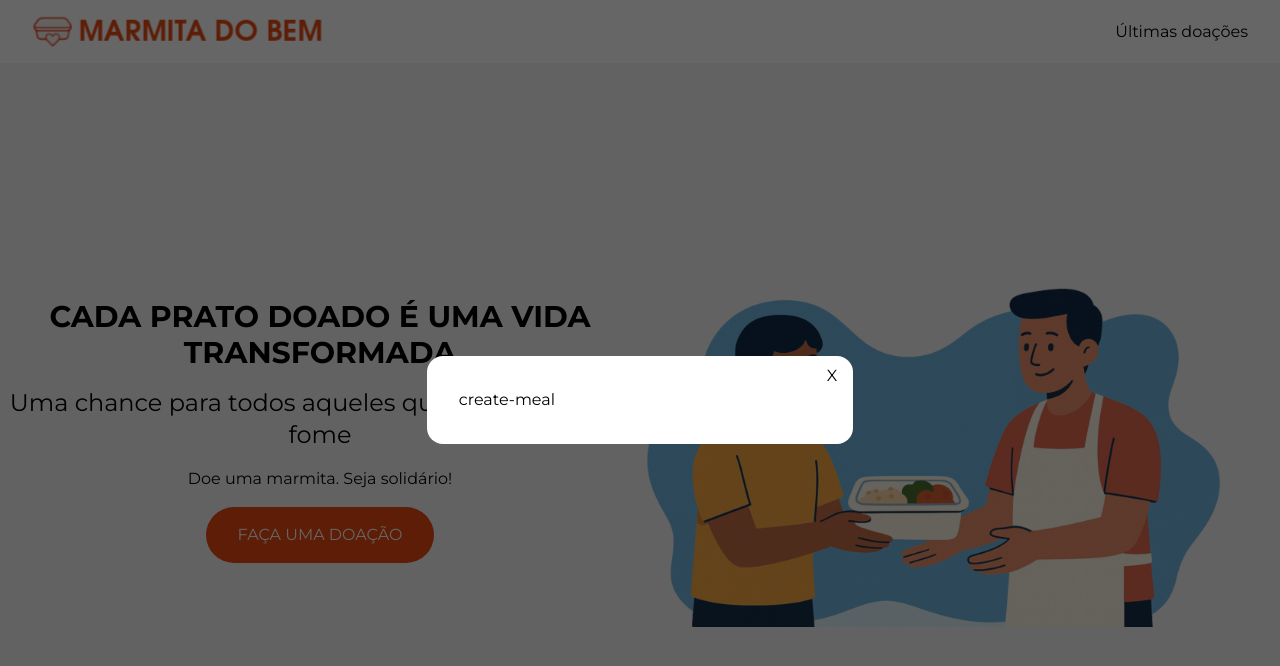
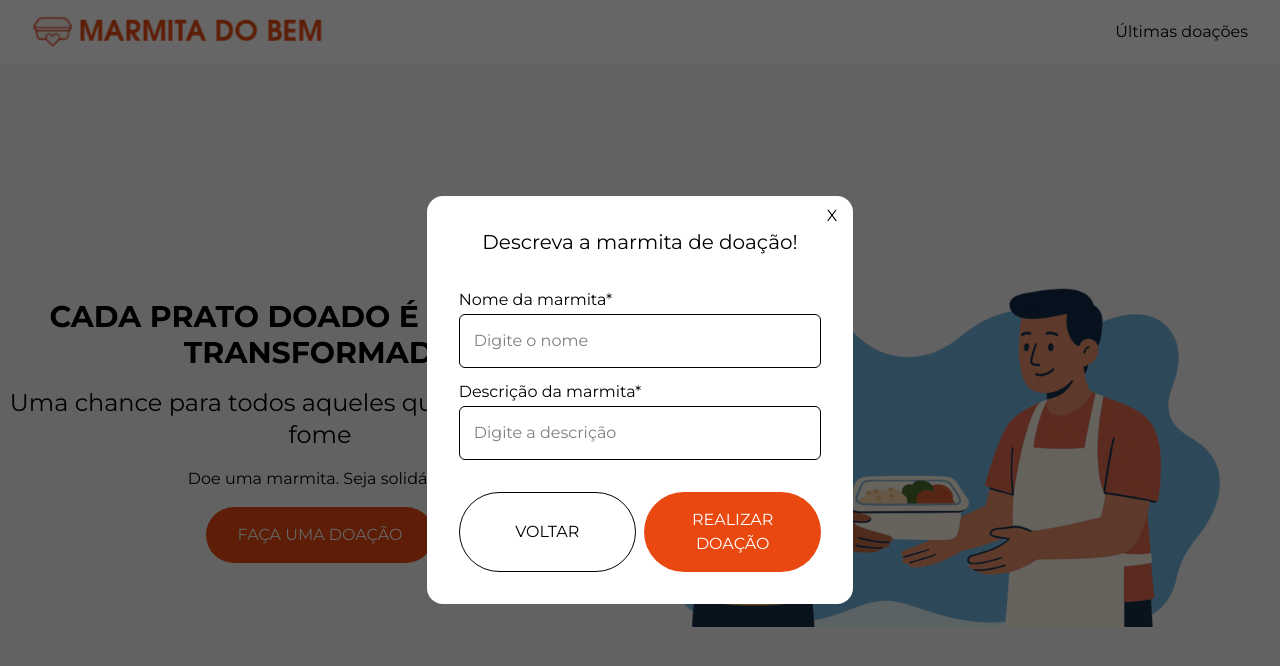
Before and after one commit to Enzovnm/restaurant-donation-management-platform, a React (Vite) app in the folder front-end/restaurant-donation-management-platform/: page /create-donation/meal in a window 1280 px wide. Shown: the top 666 px of the page. Built offline with nearby package versions, Linux system fonts and the light colour scheme.

Commit message:
feat: CreateMeal component & validations & api fetch

```diff
--- a/front-end/restaurant-donation-management-platform/package.json
+++ b/front-end/restaurant-donation-management-platform/package.json
@@ -18,7 +18,8 @@
     "react-hook-form": "^7.62.0",
     "react-router": "^7.8.2",
     "tailwindcss": "^4.1.12",
-    "zod": "^4.1.5"
+    "zod": "^4.1.5",
+    "zustand": "^5.0.8"
   },
   "devDependencies": {
     "@eslint/js": "^9.33.0",
--- a/front-end/restaurant-donation-management-platform/src/components/CreateDonation/donation-schema.ts
+++ b/front-end/restaurant-donation-management-platform/src/components/CreateDonation/donation-schema.ts
@@ -1,12 +1,12 @@
 import { z } from "zod";
 
 export const donationSchema = z.object({
-  restaurantName: z.string().min(1),
-  email: z.string().email(),
-  cnpj: z.string().length(14),
+  restaurantName: z.string().min(1, "Nome do restaurante é obrigatório"),
+  email: z.string().email("Email inválido"),
+  cnpj: z.string().length(14, "O CNPJ deve conter 14 dígitos"),
   picture: z.string().optional(),
-  mealName: z.string().min(1),
-  mealDescription: z.string().min(1),
+  mealName: z.string().min(1, "Nome da marmita é obrigatório"),
+  mealDescription: z.string().min(1, "Descrição da marmita é obrigatório"),
 });
 
 export type DonationSchema = z.infer<typeof donationSchema>;
--- a/front-end/restaurant-donation-management-platform/src/components/CreateDonation/steps/create-meal.tsx
+++ b/front-end/restaurant-donation-management-platform/src/components/CreateDonation/steps/create-meal.tsx
@@ -1,5 +1,148 @@
-import React from "react";
+import React, { useState } from "react";
+import z from "zod";
+import { donationSchema } from "../donation-schema";
+import { zodResolver } from "@hookform/resolvers/zod";
+import { useForm } from "react-hook-form";
+import { useNavigate } from "react-router";
+import { useDonationStore } from "../../../stores/DonationStore";
+
+const createMealSchema = donationSchema.pick({
+  mealName: true,
+  mealDescription: true,
+});
+
+type CreateMealSchema = z.infer<typeof createMealSchema>;
 
 export const CreateMeal = () => {
-  return <div>create-meal</div>;
+  const {
+    register,
+    handleSubmit,
+    formState: { errors },
+    getValues,
+  } = useForm<CreateMealSchema>({
+    resolver: zodResolver(createMealSchema),
+    defaultValues: useDonationStore.getState(),
+  });
+
+  const restaurantName = useDonationStore((state) => state.restaurantName);
+  const email = useDonationStore((state) => state.email);
+  const cnpj = useDonationStore((state) => state.cnpj);
+  const picture = useDonationStore((state) => state.picture);
+
+  const setData = useDonationStore((state) => state.setData);
+
+  const [error, setError] = useState<{ message?: string }>({});
+
+  const navigate = useNavigate();
+
+  const handleForm = async (data: CreateMealSchema) => {
+    const createRestaurantUrl = "http://localhost:8080/restaurants";
+    const createMealUrl = "http://localhost:8080/meals";
+
+    try {
+      const restaurantResponse = await fetch(createRestaurantUrl, {
+        method: "POST",
+        headers: {
+          "Content-Type": "application/json",
+        },
+        body: JSON.stringify({
+          name: restaurantName,
+          email,
+          cnpj,
+          picture,
+        }),
+      });
+
+      const restaurantData = await restaurantResponse.json();
+
+      if (!restaurantResponse.ok) {
+        setError(restaurantData);
+        console.log(error);
+        return;
+      }
+
+      const mealResponse = await fetch(createMealUrl, {
+        method: "POST",
+        headers: {
+          "Content-Type": "application/json",
+        },
+        body: JSON.stringify({
+          restaurantId: restaurantData.id,
+          name: data.mealName,
+          description: data.mealDescription,
+        }),
+      });
+
+      console.log(mealResponse);
+    } catch (e) {
+      console.log(e);
+    }
+  };
+
+  const handleBack = (data: CreateMealSchema) => {
+    setData({ ...data, restaurantName, email, cnpj, picture });
+    navigate("/create-donation");
+  };
+
+  return (
+    <div className="w-full">
+      <div>
+        <h1 className="text-xl text-center">Descreva a marmita de doação!</h1>
+      </div>
+      {error.message && <p className="mt-4 text-red-500">{error.message}</p>}
+      <form className="mt-8" onSubmit={handleSubmit(handleForm)}>
+        <div>
+          <label className={`${errors.mealName ? "text-red-500" : ""}`}>
+            Nome da marmita*
+          </label>
+          <input
+            type="text"
+            className={`w-full mt-0.5 p-3.5 border rounded-md outline-none ring-0 ${
+              errors.mealName
+                ? "border-red-500 focus:border-red-500 focus:ring-red-500"
+                : ""
+            }`}
+            placeholder="Digite o nome"
+            {...register("mealName")}
+          />
+          {errors && <p className="text-red-500">{errors.mealName?.message}</p>}
+        </div>
+
+        <div className="mt-3">
+          <label className={`${errors.mealDescription ? "text-red-500" : ""}`}>
+            Descrição da marmita*
+          </label>
+          <input
+            type="text"
+            className={`w-full mt-0.5 p-3.5 border rounded-md outline-none ring-0 ${
+              errors.mealDescription
+                ? "border-red-500 focus:border-red-500 focus:ring-red-500"
+                : ""
+            }`}
+            placeholder="Digite a descrição"
+            {...register("mealDescription")}
+          />
+          {errors && (
+            <p className="text-red-500">{errors.mealDescription?.message}</p>
+          )}
+        </div>
+
+        <div className="flex gap-2">
+          <button
+            type="button"
+            className="bg-white w-1/2  border px-8 py-4 rounded-full mt-8 cursor-pointer"
+            onClick={() => handleBack(getValues())}
+          >
+            VOLTAR
+          </button>
+          <button
+            type="submit"
+            className="bg-[#e94911] w-1/2 text-white  px-8 py-4 rounded-full mt-8 cursor-pointer"
+          >
+            REALIZAR DOAÇÃO
+          </button>
+        </div>
+      </form>
+    </div>
+  );
 };
--- a/front-end/restaurant-donation-management-platform/src/components/CreateDonation/steps/create-restaurant.tsx
+++ b/front-end/restaurant-donation-management-platform/src/components/CreateDonation/steps/create-restaurant.tsx
@@ -2,6 +2,8 @@ import { z } from "zod";
 import { donationSchema } from "../donation-schema";
 import { useForm } from "react-hook-form";
 import { zodResolver } from "@hookform/resolvers/zod";
+import { useNavigate } from "react-router";
+import { useDonationStore } from "../../../stores/DonationStore";
 
 const createRestaurantSchema = donationSchema.pick({
   restaurantName: true,
@@ -19,13 +21,24 @@ export const CreateRestaurant = () => {
     formState: { errors },
   } = useForm<CreateRestaurantSchema>({
     resolver: zodResolver(createRestaurantSchema),
+    defaultValues: useDonationStore.getState(),
   });
 
+  const mealName = useDonationStore((state) => state.mealName);
+  const mealDescription = useDonationStore((state) => state.mealDescription);
+
+  const setData = useDonationStore((state) => state.setData);
+
+  const navigate = useNavigate();
+
   const handleForm = (data: CreateRestaurantSchema) => {
-    console.log(data);
+    setData({
+      ...data,
+      mealName,
+      mealDescription,
+    });
+    navigate("/create-donation/meal");
   };
-
-  console.log(errors);
 
   return (
     <div className="w-full">
@@ -34,33 +47,56 @@ export const CreateRestaurant = () => {
       </div>
       <form className="mt-8" onSubmit={handleSubmit(handleForm)}>
         <div>
-          <label>Nome do restaurante*</label>
+          <label className={`${errors.restaurantName ? "text-red-500" : ""}`}>
+            Nome do restaurante*
+          </label>
           <input
             type="text"
-            className="w-full mt-1 p-3.5 border rounded-md"
+            className={`w-full mt-0.5 p-3.5 border rounded-md outline-none ring-0 ${
+              errors.restaurantName
+                ? "border-red-500 focus:border-red-500 focus:ring-red-500"
+                : ""
+            }`}
             placeholder="Digite o nome"
             {...register("restaurantName")}
           />
+          {errors && (
+            <p className="text-red-500">{errors.restaurantName?.message}</p>
+          )}
         </div>
 
         <div className="mt-3">
-          <label>E-mail*</label>
+          <label className={`${errors.email ? "text-red-500" : ""}`}>
+            E-mail*
+          </label>
           <input
             type="email"
-            className="w-full mt-0.5 p-3.5 border rounded-md"
+            className={`w-full mt-0.5 p-3.5 border rounded-md outline-none ring-0 ${
+              errors.email
+                ? "border-red-500 focus:border-red-500 focus:ring-red-500"
+                : ""
+            }`}
             placeholder="Digite o e-mail"
             {...register("email")}
           />
+          {errors && <p className="text-red-500">{errors.email?.message}</p>}
         </div>
 
         <div className="mt-3">
-          <label>CNPJ*</label>
+          <label className={`${errors.cnpj ? "text-red-500" : ""}`}>
+            CNPJ*
+          </label>
           <input
             type="text"
-            className="w-full mt-0.5 p-3.5 border rounded-md"
+            className={`w-full mt-0.5 p-3.5 border rounded-md outline-none ring-0 ${
+              errors.cnpj
+                ? "border-red-500 focus:border-red-500 focus:ring-red-500"
+                : ""
+            }`}
             placeholder="Digite o CNPJ"
             {...register("cnpj")}
           />
+          {errors && <p className="text-red-500">{errors.cnpj?.message}</p>}
         </div>
 
         <div className="mt-3">
--- /dev/null
+++ b/front-end/restaurant-donation-management-platform/src/stores/DonationStore.ts
@@ -0,0 +1,10 @@
+import { create } from "zustand";
+import type { DonationSchema } from "../components/CreateDonation/donation-schema";
+
+type DonationState = Partial<DonationSchema> & {
+  setData: (data: Partial<DonationSchema>) => void;
+};
+
+export const useDonationStore = create<DonationState>((set) => ({
+  setData: (data) => set(data),
+}));
```
Also changed, not shown: 2 other files (tests, documents, lock files or other folders).
